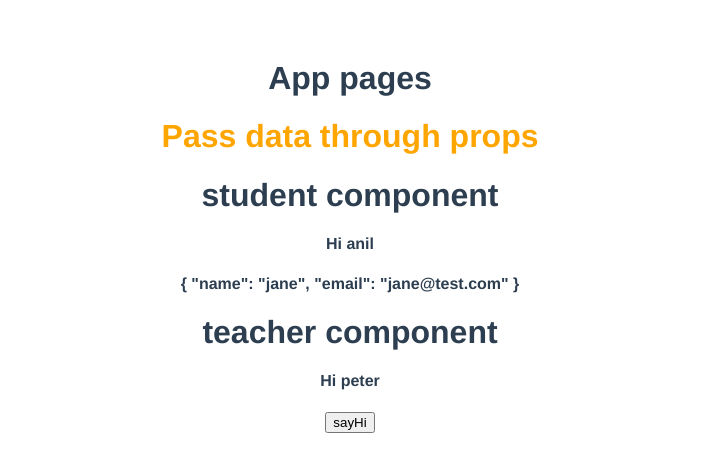
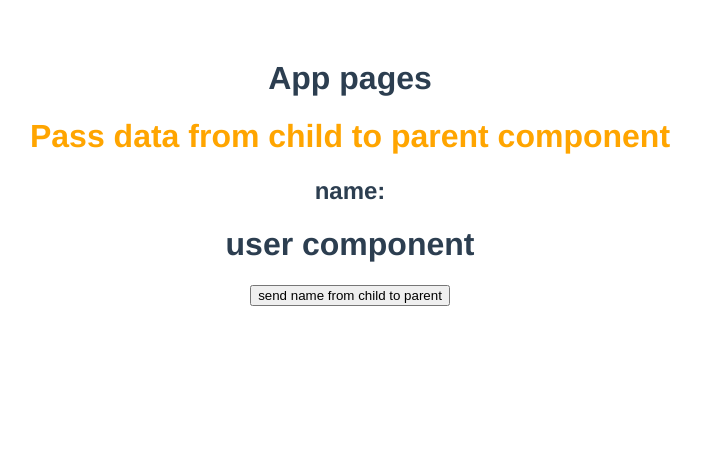
Before and after one commit to simonvista/Vue3, a Vue app: page / in a window 1280 px wide. Shown: the top 472 px of the page, without its empty margins (290-991 px from the left). Built offline with nearby package versions, Linux system fonts and the light colour scheme.

Commit message:
20-0000 is done

```diff
--- a/src/components/Home.vue
+++ b/src/components/Home.vue
@@ -1,34 +1,28 @@
 <template>
-  <h1>Pass data through props</h1>
-  <student name="anil" :user="user" />
-  <teacher :name="name" :sayHi="sayHi" />
+  <h1>Pass data from child to parent component</h1>
+  <h2>name: {{ name }}</h2>
+  <User :getNameFromChild="getNameFromChild" />
 </template>
 
 <script>
-import Student from "./Student.vue";
-import Teacher from "./Teacher.vue";
-
+import User from "./User.vue";
 export default {
   components: {
-    Student,
-    Teacher,
+    User,
   },
   name: "Home",
   data() {
     return {
-      name: "peter",
-      user: { name: "jane", email: "jane@test.com" },
-      sayHi() {
-        alert("Hi");
-      },
+      name: "",
     };
   },
-  computed: {
-    adjustedStyle() {
-      return {};
+  computed: {},
+  methods: {
+    getNameFromChild(name) {
+      // alert(name);
+      this.name = name;
     },
   },
-  methods: {},
 };
 </script>
 
--- a/src/components/Student.vue
+++ /dev/null
@@ -1,17 +0,0 @@
-<template>
-  <div>
-    <h1>student component</h1>
-    <h4>Hi {{ name }}</h4>
-    <h4>{{ user }}</h4>
-  </div>
-</template>
-
-<script>
-export default {
-  name: "Student",
-  props: {
-    name: String,
-    user: Object,
-  },
-};
-</script>
--- a/src/components/Teacher.vue
+++ /dev/null
@@ -1,17 +0,0 @@
-<template>
-  <div>
-    <h1>teacher component</h1>
-    <h4>Hi {{ name }}</h4>
-    <button v-on:click="sayHi">sayHi</button>
-  </div>
-</template>
-
-<script>
-export default {
-  name: "Teacher",
-  props: {
-    name: String,
-    sayHi: Function,
-  },
-};
-</script>
--- /dev/null
+++ b/src/components/User.vue
@@ -0,0 +1,23 @@
+<template>
+  <div>
+    <h1>user component</h1>
+    <button v-on:click="getNameFromChild(name)">
+      send name from child to parent
+    </button>
+  </div>
+</template>
+
+<script>
+export default {
+  name: "User",
+  props: {
+    getNameFromChild: Function,
+  },
+  data() {
+    return {
+      name: "peter",
+    };
+  },
+  methods: {},
+};
+</script>
```
